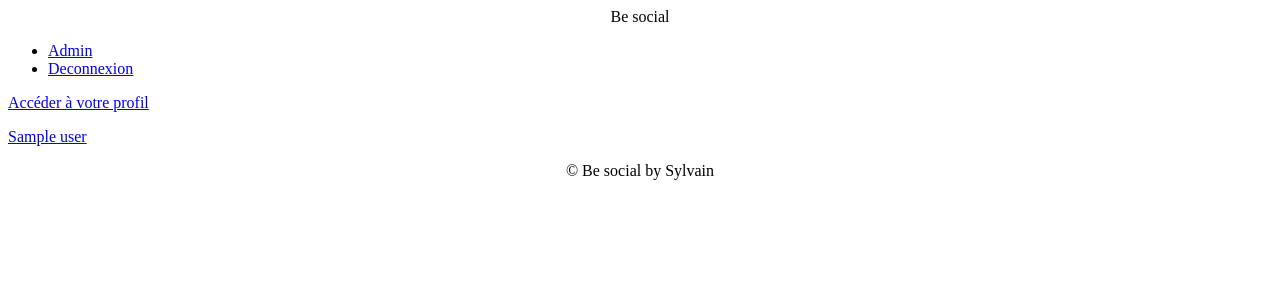
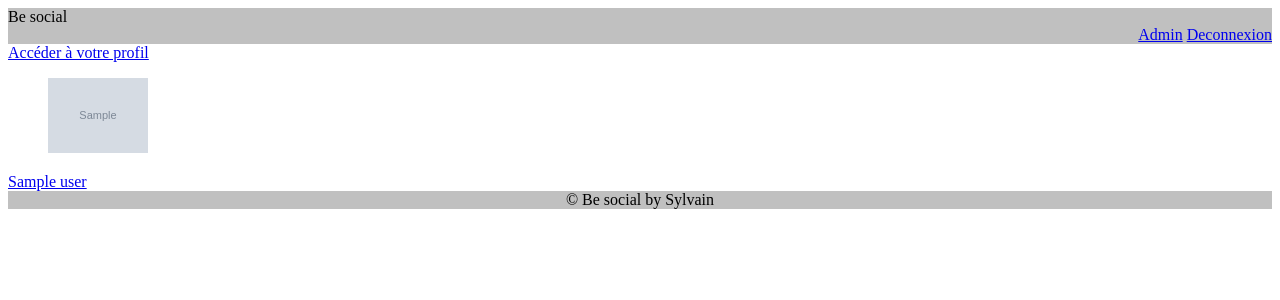
Before and after one commit to sylvainnizac/DjTest-Social, a Django app: template social/templates/social/profils.html in a window 1280 px wide. Shown: the top 300 px of the page. Run offline with Django 3.2, Linux system fonts and the light colour scheme; the template is opened without the code that fills it: most values are stand-ins (such as "Sample title", 1, 10 or a date in 2020); grey boxes marked "Sample" are stand-in pictures.

Commit message:
pure style evolutions, with nice avatars

```diff
--- a/SocialNetwork/settings.py
+++ b/SocialNetwork/settings.py
@@ -105,4 +105,5 @@ STATIC_URL = '/static/'
 STATICFILES_DIRS = (os.path.join(BASE_DIR, 'static'), )
 
 #media files (images, video,...)
-MEDIA_ROOT = os.path.join(BASE_DIR, '/static/img/')
+MEDIA_ROOT = os.path.join(BASE_DIR, '/static/social/img/')
+MEDIA_URL = "/static/social/img/"
--- a/social/templates/social/profils.html
+++ b/social/templates/social/profils.html
@@ -1,13 +1,20 @@
 {% extends "skeleton.html" %}
 {% block content %}
 
-    <p><a href="{% url 'wall' user.id %}">Accéder à votre profil</a></p>
-    <div class="profil">
+    <section class="profil">
+        <article>
+            <a href="{% url 'wall' user.id %}">Accéder à votre profil</a>
+        </article>
     {% for profil in profils %}
-        <p><a href="{% url 'wall' profil.id %}">{{ profil.user }}</a></p>
+        <article>
+            <figure>
+                <img class="avatar" src="{{ profil.avatar.url }}" alt="avatar de {{ profil.user }}" />
+            </figure>
+            <a href="{% url 'wall' profil.id %}">{{ profil.user }}</a>
+        </article>
     {% empty %}
-        <p>Aucun utilisateur.</p>
-    </div>
+        <article>Aucun utilisateur.</article>
+    </section>
     {% endfor %}
 
 {% endblock %}
--- a/social/urls.py
+++ b/social/urls.py
@@ -1,7 +1,10 @@
 # -*- coding: utf8 -*-
 from django.conf.urls import patterns, url
+from django.conf.urls.static import static
+from django.conf import settings
 from django.contrib.auth import views as auth_views
 from social.views import List_Profils, List_Messages
+
 
 urlpatterns = patterns('social.views',
     url(r'^$', auth_views.login, {"template_name" : "social/connect.html"}, name="accueil"),
@@ -9,3 +12,5 @@ urlpatterns = patterns('social.views',
     url(r'^namebook$', List_Profils.as_view(), name="namebook"),
     url(r'^messages/(?P<owner>\d+)$', List_Messages.as_view(), name="wall"),
 )
+
+urlpatterns += static(settings.MEDIA_URL, document_root=settings.MEDIA_ROOT)
--- a/static/css/style.css
+++ b/static/css/style.css
@@ -1,4 +1,20 @@
 header, footer
+{
+    background-color : silver;
+}
+
+footer
 {
     text-align : center;
 }
+
+nav
+{
+    text-align : right;
+}
+
+.avatar
+{
+    max-height : 100px;
+    max-width : 100px;
+}
--- a/templates/skeleton.html
+++ b/templates/skeleton.html
@@ -6,20 +6,20 @@
         <title>{% block title %}The super social network!{% endblock %}</title>
     </head>
     <body>
-        <header>Be social</header>
+        <header>Be social
 
         <nav>
             {% block nav %}
-            <ul>
-                <li><a href="/admin/">Admin</a></li>
-                <li><a href="/social/deconnexion">Deconnexion</a></li>
+                <a href="/admin/">Admin</a>
+                <a href="/social/deconnexion">Deconnexion</a>
                 {% if user.is_authenticated %}
-                <li><a href="{% url 'wall' user.id %}">Ton profil</a></li>
-                <li><a href="{% url 'namebook' %}">Liste des profils</a></li>
+                <a href="{% url 'wall' user.id %}">Ton profil</a>
+                <a href="{% url 'namebook' %}">Liste des profils</a>
                 {% endif %}
-            </ul>
+
             {% endblock %}
         </nav>
+        </header>
 
         <section id="content">
             {% block content %}{% endblock %}
```
